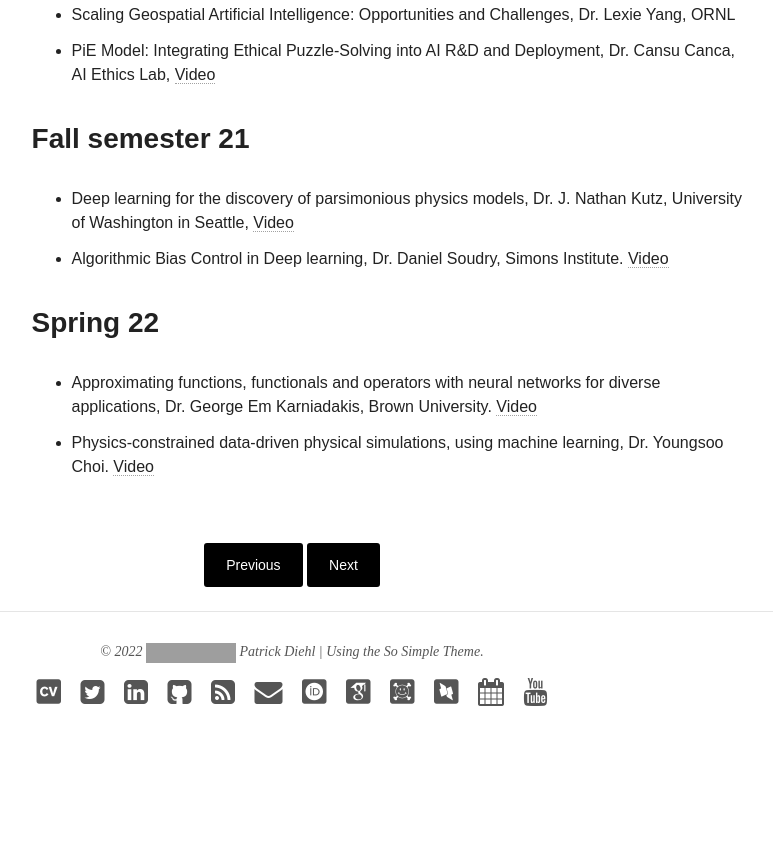
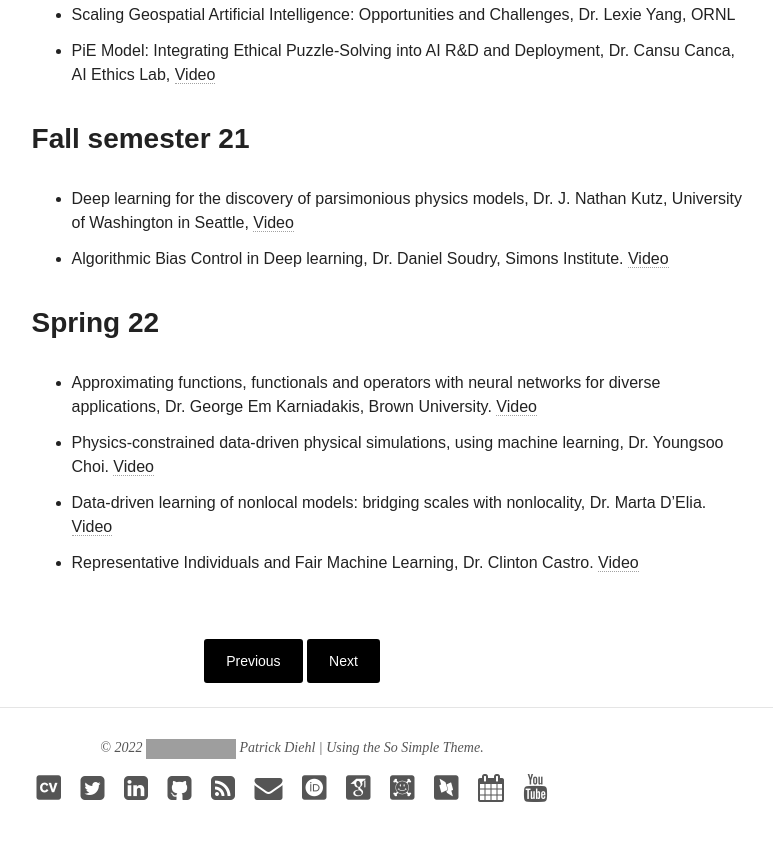
Before and after one commit to diehlpk/diehlpk.github.io, a Jekyll site: the page built from _posts/blog/2021-03-18-cairo-talks.md, in a window 1280 px wide and 900 px high, scrolled down 858 px. Shown: the top 841 px of the window, without its empty margins (348-1121 px from the left). Built offline with Jekyll 4.4.1, drawn with Linux system fonts in a browser that asks for light colours; nearby versions of some CDN libraries; some web fonts are replaced; before the commit the page ends 1662 px from its top, so only the background shows below that; grey boxes are pictures that could not be loaded.

Commit message:
Update CAIRO

```diff
--- a/_posts/blog/2021-03-18-cairo-talks.md
+++ b/_posts/blog/2021-03-18-cairo-talks.md
@@ -30,3 +30,5 @@ and for more details see the colloquim's [webpage](https://stellar-group.org/res
 
 * Approximating functions, functionals and operators with neural networks for diverse applications, Dr. George Em Karniadakis, Brown University. [Video](https://youtu.be/U5yjfvo2_o8)
 * Physics-constrained data-driven physical simulations, using machine learning, Dr. Youngsoo Choi. [Video](https://www.youtube.com/watch?v=VpQX7d0-JHc)
+* Data-driven learning of nonlocal models: bridging scales with nonlocality, Dr. Marta D’Elia. [Video](https://www.youtube.com/watch?v=11qKsvOY0F8)
+* Representative Individuals and Fair Machine Learning, Dr. Clinton Castro. [Video](http://Representative Individuals and Fair Machine Learning)
```
